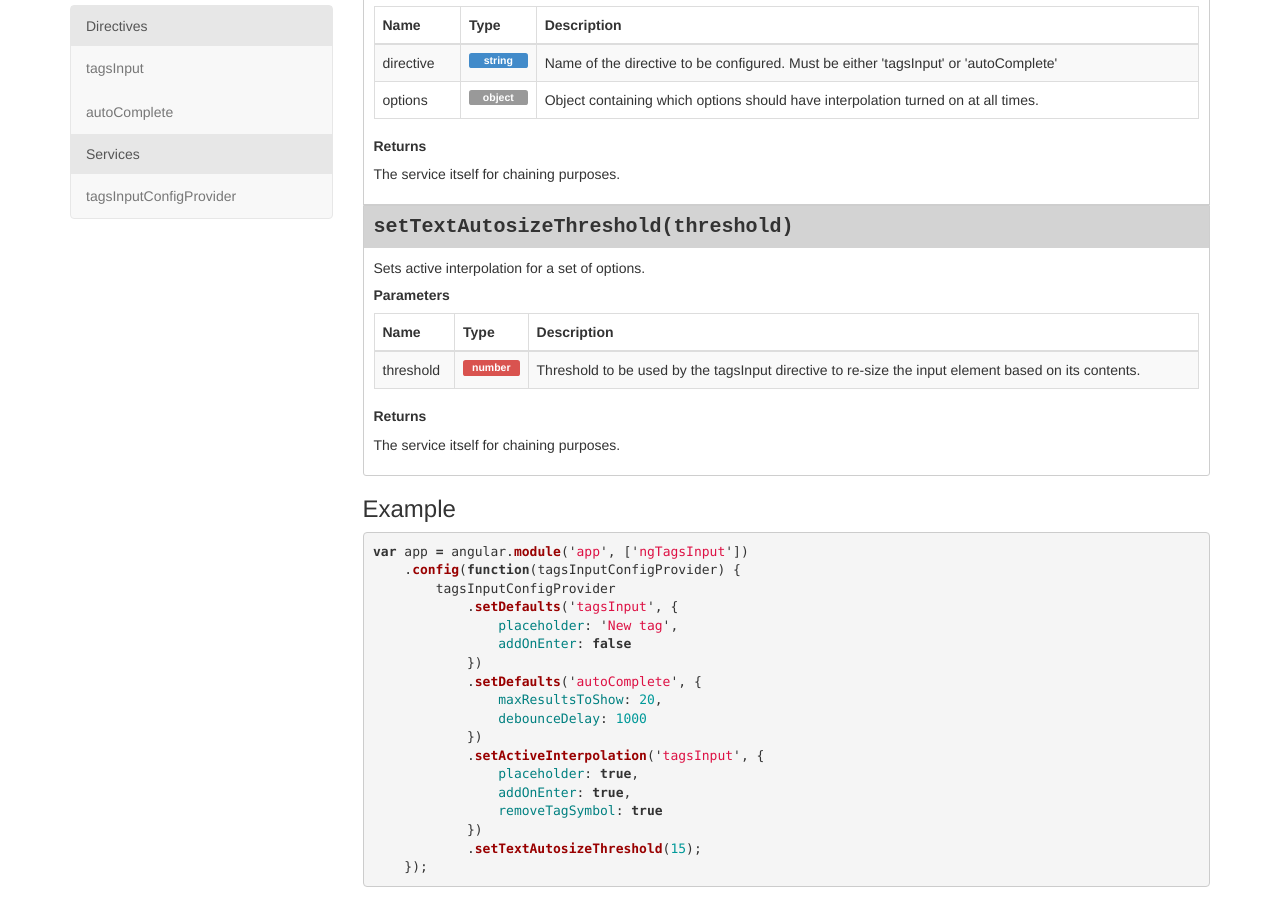
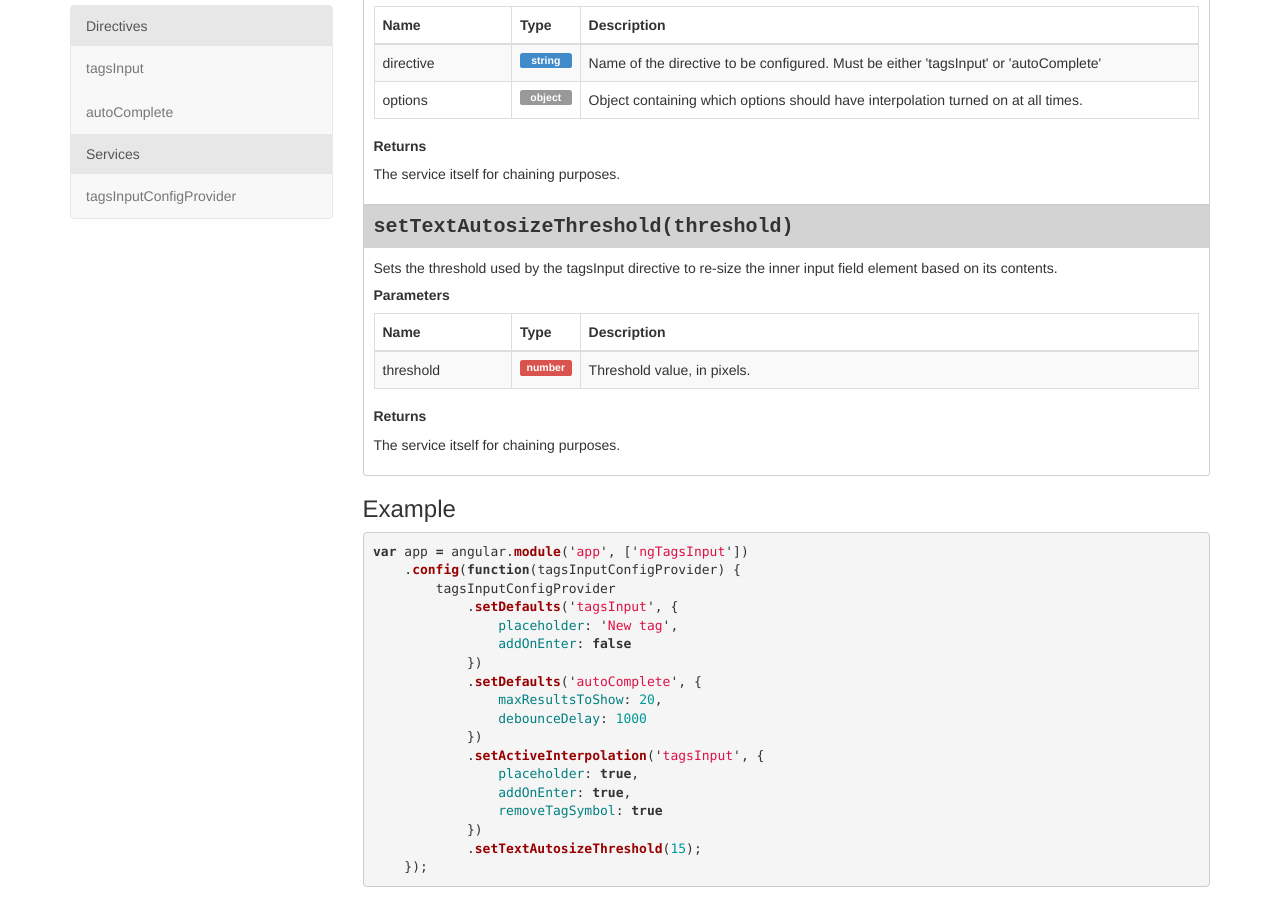
Before and after one commit to mbenford/ngTagsInput, a Jekyll site: the page built from _pages/documentation/api.html, in a window 1280 px wide and 900 px high, scrolled down 3905 px. Built offline with Jekyll 4.4.1, drawn with Linux system fonts in a browser that asks for light colours; nearby versions of some CDN libraries; Markdown is read by kramdown in place of the engine named in the settings.

```diff
--- a/_includes/navbar.html
+++ b/_includes/navbar.html
@@ -12,6 +12,7 @@
             <a href="#" class="dropdown-toggle" data-toggle="dropdown">Documentation</a>
             <ul class="dropdown-menu">
               <li><a href="{{ site.baseurl }}/documentation/api">API</a></li>
+              <li><a href="{{ site.baseurl }}/documentation/global-configuration">Global configuration</a></li>
               <li class="dropdown-submenu">
                 <a tabindex="-1" href="#">Guides</a>
                 <ul class="dropdown-menu">
--- a/_pages/documentation/api.html
+++ b/_pages/documentation/api.html
@@ -361,9 +361,9 @@ priority: 0.50
               <table class="table table-bordered table-striped table-hover">
                 <thead>
                   <tr>
-                    <th>Name</th>
-                    <th>Type</th>
-                    <th>Description</th>
+                    <th class="col-sm-2">Name</th>
+                    <th class="col-sm-1">Type</th>
+                    <th class="col-sm-9">Description</th>
                   </tr>
                 </thead>
                 <tbody>
@@ -391,9 +391,9 @@ priority: 0.50
               <table class="table table-bordered table-striped table-hover">
                 <thead>
                 <tr>
-                  <th>Name</th>
-                  <th>Type</th>
-                  <th>Description</th>
+                  <th class="col-sm-2">Name</th>
+                  <th class="col-sm-1">Type</th>
+                  <th class="col-sm-9">Description</th>
                 </tr>
                 </thead>
                 <tbody>
@@ -416,21 +416,21 @@ priority: 0.50
           <li>
             <h3>setTextAutosizeThreshold(threshold)</h3>
             <div>
-              <p>Sets active interpolation for a set of options.</p>
+              <p>Sets the threshold used by the tagsInput directive to re-size the inner input field element based on its contents.</p>
               <h5>Parameters</h5>
               <table class="table table-bordered table-striped table-hover">
                 <thead>
                 <tr>
-                  <th>Name</th>
-                  <th>Type</th>
-                  <th>Description</th>
+                  <th class="col-sm-2">Name</th>
+                  <th class="col-sm-1">Type</th>
+                  <th class="col-sm-9">Description</th>
                 </tr>
                 </thead>
                 <tbody>
                 <tr>
                   <td>threshold</td>
                   <td><span class="label type type-number">number</span></td>
-                  <td>Threshold to be used by the tagsInput directive to re-size the input element based on its contents.</td>
+                  <td>Threshold value, in pixels.</td>
                 </tr>
                 </tbody>
               </table>
```
Also changed, not shown: _pages/documentation/global-configuration.md (added, +92 -0 lines).
